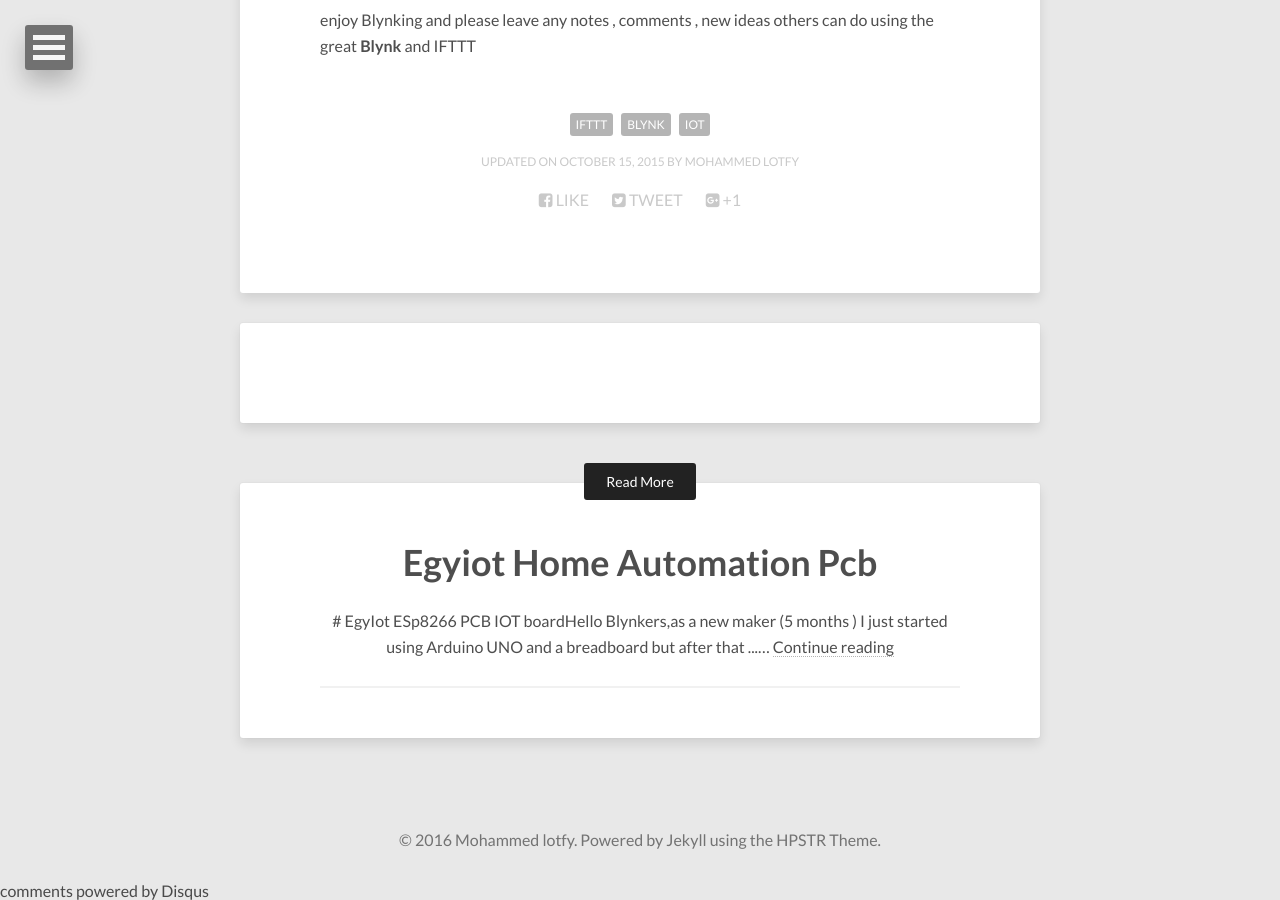
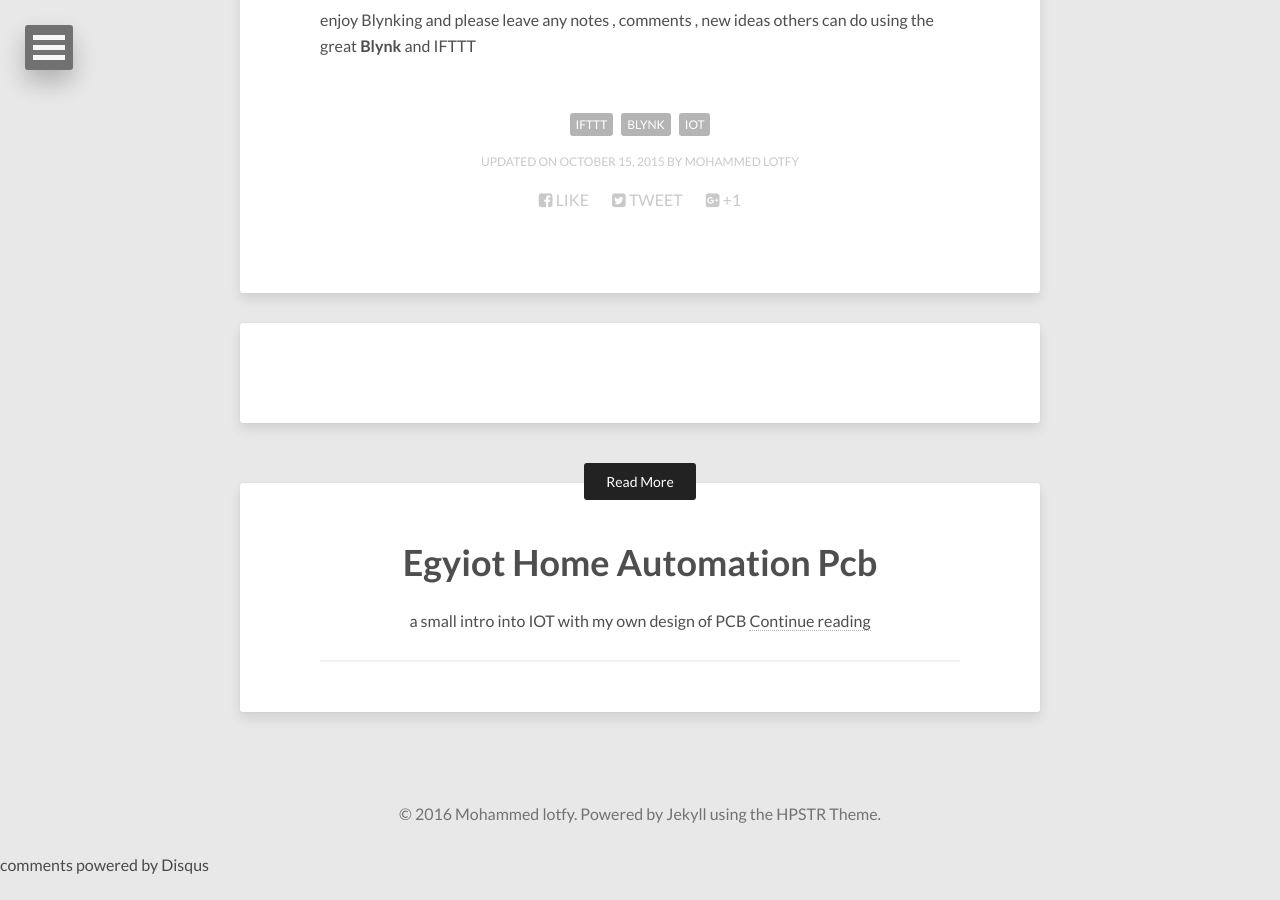
Before and after one commit to scropion86/scropion86.github.com, a Jekyll site: the page built from _posts/2016-12-10-Blynk+IFTTT.md, in a window 1280 px wide and 900 px high, scrolled down 7760 px. Built offline with Jekyll 4.4.1, drawn with Linux system fonts in a browser that asks for light colours; nearby versions of some CDN libraries; comment, search, counter and statistics services are not loaded; after the commit the page ends 8634 px from its top, so only the background shows below that.

Commit message:
Updated 2016-12-10-EgyIOT-Home-Automation-PCB.md

```diff
--- a/_posts/2016-12-10-EgyIOT-Home-Automation-PCB.md
+++ b/_posts/2016-12-10-EgyIOT-Home-Automation-PCB.md
@@ -1,5 +1,14 @@
 ---
 published: true
+layout: post
+description: a small intro into IOT with my own design of PCB
+modified: 15/10/2015
+tags:
+  - IFTTT
+  - Blynk
+  - IOT
+image:
+  feature: header1.jpg
 ---
 # EgyIot ESp8266 PCB IOT board
 
```
